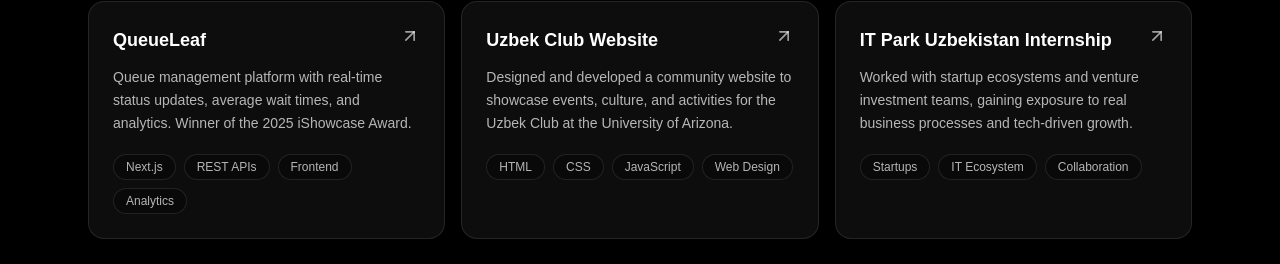
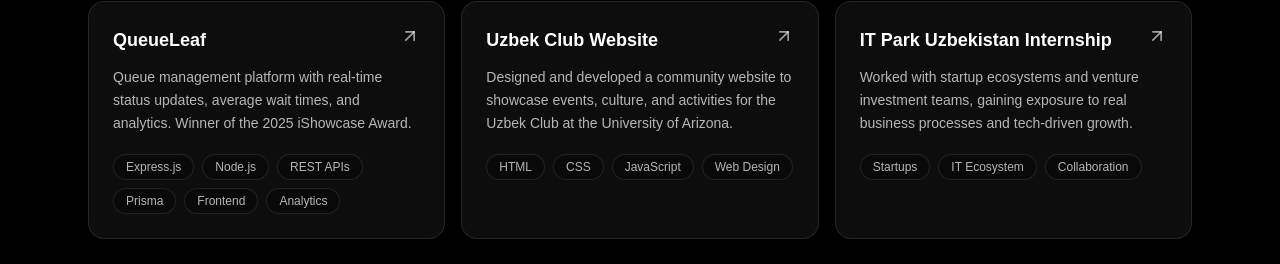
Before and after one commit to Shukhratovs/portfolio, a Next.js app: page / in a window 1280 px wide. Shown: the part 901-1165 px from the top of the page. Built offline with nearby package versions, Linux system fonts and the light colour scheme.

Commit message:
Update portfolio

```diff
--- a/src/app/page.tsx
+++ b/src/app/page.tsx
@@ -12,7 +12,7 @@
   {
     title: "QueueLeaf",
     desc: "Queue management platform with real-time status updates, average wait times, and analytics. Winner of the 2025 iShowcase Award.",
-    tags: ["Next.js", "REST APIs", "Frontend", "Analytics"],
+    tags: ["Express.js", "Node.js", "REST APIs", "Prisma", "Frontend", "Analytics"],
     link: "https://queueleaf-frontend.vercel.app/",
   },
   {
```
